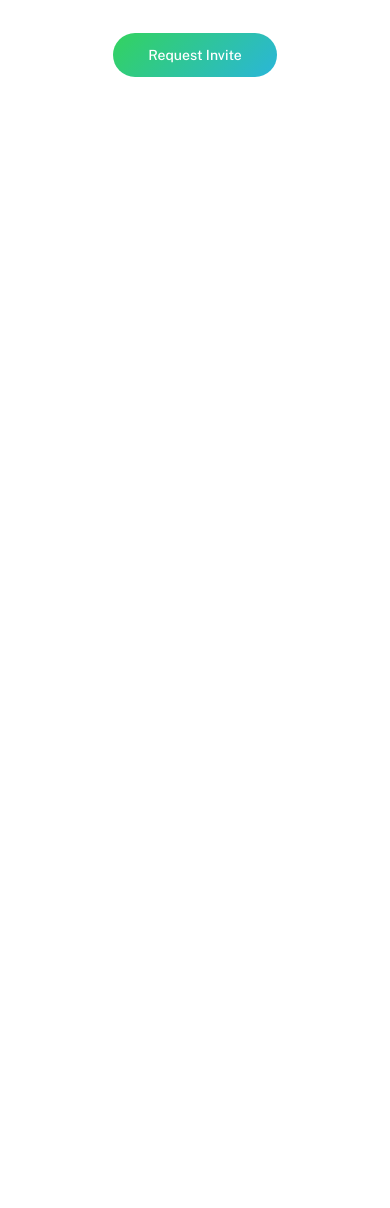
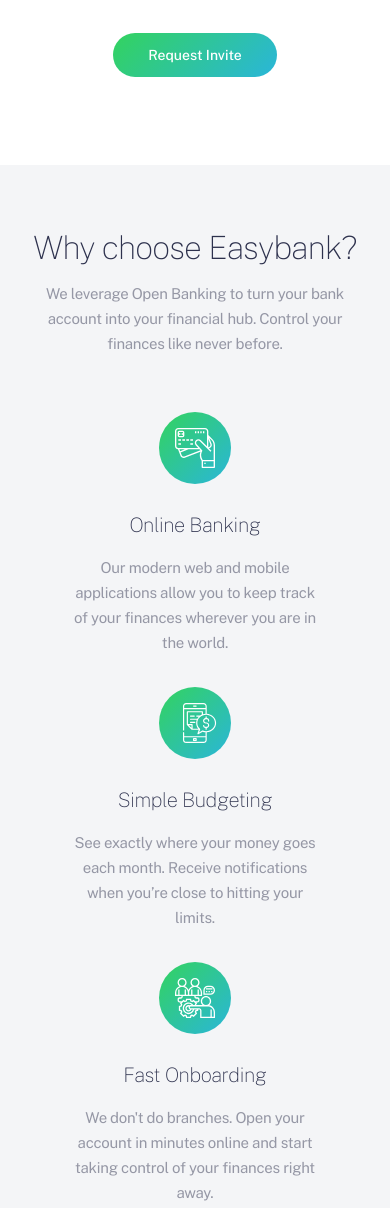
Before and after one commit to akil1me/easybank, a plain HTML site: page index.html in a window 390 px wide. Shown: the part 577-1785 px from the top of the page. Before the commit the page ends 844 px from the top, so only its background shows below. Drawn offline with Linux system fonts and the light colour scheme.

Commit message:
Add new section why easybank

```diff
--- a/index.html
+++ b/index.html
@@ -76,6 +76,77 @@
         </div>
       </div>
     </section>
+
+    <section class="why-easybank">
+      <div class="container">
+        <div class="why-easybank__inner">
+          <div class="why-easybank__texts">
+            <h3 class="why-easybank__title">
+              Why choose Easybank?
+            </h3>
+
+            <p class="why-easybank__text">
+              We leverage Open Banking to turn your bank account into your financial hub. Control your finances like
+              never before.
+            </p>
+          </div>
+
+          <ul class="why-easybank__list">
+            <li class="why-easybank__recom-item recom-item">
+              <img class="recom-item__img" src="./img/online-bank.svg" alt="online bank image" width="72" height="72">
+
+              <h4 class="recom-item__title">
+                Online Banking
+              </h4>
+
+              <p class="recom-item__text">
+                Our modern web and mobile applications allow you to keep track of your finances wherever you are in the
+                world.
+              </p>
+            </li>
+
+            <li class="why-easybank__recom-item recom-item">
+              <img class="recom-item__img" src="./img/smile-bud.svg" alt="smile-bud image" width="72" height="72">
+
+              <h4 class="recom-item__title">
+                Simple Budgeting
+              </h4>
+
+              <p class="recom-item__text">
+                See exactly where your money goes each month. Receive notifications when you’re close to hitting your
+                limits.
+              </p>
+            </li>
+
+            <li class="why-easybank__recom-item recom-item">
+              <img class="recom-item__img" src="./img/fast-on.svg" alt="fast-on image" width="72" height="72">
+
+              <h4 class="recom-item__title">
+                Fast Onboarding
+              </h4>
+
+              <p class="recom-item__text">
+                We don't do branches. Open your account in minutes online and start taking control of your finances
+                right away.
+              </p>
+            </li>
+
+            <li class="why-easybank__recom-item recom-item">
+              <img class="recom-item__img" src="./img/open-api.svg" alt="open-api image" width="72" height="72">
+
+              <h4 class="recom-item__title">
+                Open API
+              </h4>
+
+              <p class="recom-item__text">
+                Manage your savings, investments, pension, and much more from one account. Tracking your money has never
+                been easier.
+              </p>
+            </li>
+          </ul>
+        </div>
+      </div>
+    </section>
   </main>
 
   <!-- FOOTER -->
--- a/scss/all_blocks/_blocks.scss
+++ b/scss/all_blocks/_blocks.scss
@@ -2,3 +2,4 @@
 @import "logo";
 @import "main";
 @import "hero";
+@import "why-easybank";
--- a/scss/all_blocks/_header.scss
+++ b/scss/all_blocks/_header.scss
@@ -62,6 +62,7 @@
 
 .humburger {
   display: none;
+  cursor: pointer;
 }
 
 @media only screen and (max-width:750px) {
--- a/scss/all_blocks/_hero.scss
+++ b/scss/all_blocks/_hero.scss
@@ -36,7 +36,7 @@
 .hero__img {
   position: absolute;
   top: 0;
-  right: -200px;
+  right: -26%;
   width: 729px;
   height: 900px;
 }
@@ -45,6 +45,12 @@
   display: none;
   width: 327px;
   height: 402px;
+}
+
+@media only screen and (max-width:1343px) {
+  .hero {
+    background-size: 70%;
+  }
 }
 
 @media only screen and (max-width:1243px) {
--- /dev/null
+++ b/scss/all_blocks/_why-easybank.scss
@@ -0,0 +1,112 @@
+.why-easybank {
+  padding-top: 96px;
+  padding-bottom: 94px;
+  background-color: #F4F5F7;
+}
+
+.why-easybank__texts {
+  max-width: 635px;
+}
+
+.why-easybank__title {
+  font-weight: 100;
+  font-size: 40px;
+  line-height: 64px;
+  letter-spacing: -0.714286px;
+  color: #2D314D;
+  margin-bottom: 16px;
+}
+
+.why-easybank__text {
+  font-size: 18px;
+  line-height: 28px;
+  letter-spacing: -0.28125px;
+  color: #9597A5;
+}
+
+.why-easybank__list {
+  margin-top: 72px;
+  display: flex;
+  justify-content: space-between;
+}
+
+.recom-item {
+  max-width: 255px;
+}
+
+.recom-item__title {
+  font-weight: 100;
+  font-size: 24px;
+  line-height: 28px;
+  letter-spacing: -0.428571px;
+  color: #2D314D;
+  margin-top: 40px;
+}
+
+.recom-item__text {
+  font-size: 16px;
+  line-height: 26px;
+  letter-spacing: -0.25px;
+  color: #9597A5;
+  margin-top: 26px;
+}
+
+@media only screen and (max-width:1000px) {
+  .why-easybank__texts {
+    margin: 0 auto;
+    text-align: center;
+  }
+
+  .why-easybank__list {
+    flex-wrap: wrap;
+    justify-content: center;
+  }
+
+  .recom-item {
+    margin-bottom: 40px;
+    text-align: center;
+  }
+
+  .recom-item:last-child {
+    margin: 0;
+  }
+
+
+}
+
+@media only screen and (max-width:500px) {
+  .why-easybank {
+    padding: 64px 0;
+  }
+
+  .why-easybank__title {
+    font-size: 32px;
+    line-height: 38px;
+    margin-bottom: 14px;
+  }
+
+  .why-easybank__text {
+    font-size: 15px;
+    line-height: 25px;
+  }
+
+  .why-easybank__list {
+    margin-top: 56px;
+  }
+
+  .recom-item {
+    margin-bottom: 32px;
+  }
+
+  .recom-item__title {
+    margin-top: 24px;
+    font-size: 20px;
+    line-height: 28px;
+  }
+
+  .recom-item__text {
+    margin-top: 16px;
+    font-size: 15px;
+    line-height: 25px;
+  }
+}
```
Also changed, not shown: css/main.css, img/fast-on.svg (added), img/online-bank.svg (added), img/open-api.svg (added), img/smile-bud.svg (added), 1 other file.
